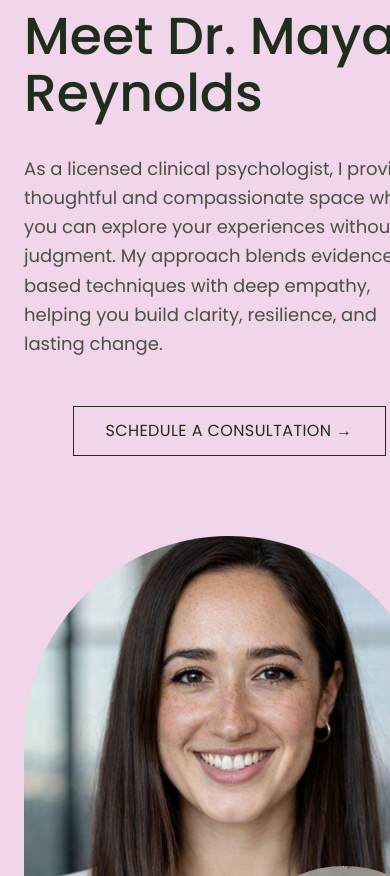
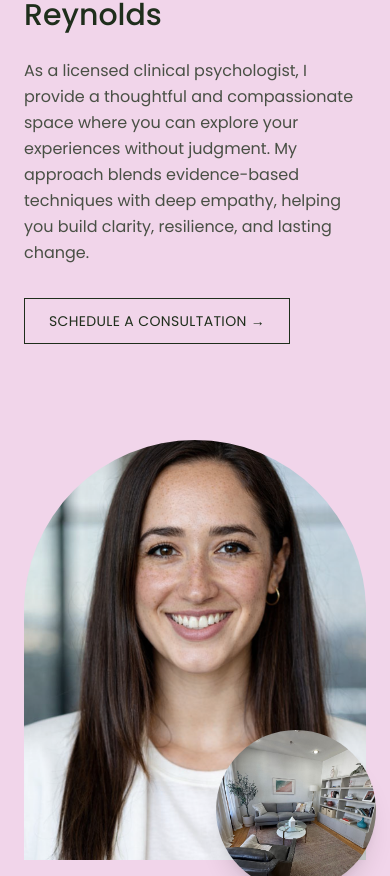
Before and after one commit to Rehankhan256/Redesign-therapy-profile, a Next.js app: page / in a window 390 px wide. Shown: the part 5748-6624 px from the top of the page. Built offline with nearby package versions, Linux system fonts and the light colour scheme.

Commit message:
Refactor Testimonial component layout and styles
Updated layout and styling for the Testimonial component.

```diff
--- a/app/components/Testimonial.tsx
+++ b/app/components/Testimonial.tsx
@@ -2,26 +2,26 @@
 
 export default function Testimonial() {
   return (
-    <section className="bg-[#f1d5ea] py-28 overflow-hidden">
-      <div className="max-w-7xl mx-auto grid md:grid-cols-2 items-center gap-20 px-6">
+    <section className="bg-[#f1d5ea] py-16 md:py-28 overflow-hidden">
+      <div className="max-w-7xl mx-auto grid md:grid-cols-2 items-center gap-12 md:gap-20 px-6">
 
         {/* LEFT CONTENT */}
         <div>
-          <h2 className="text-[52px] font-medium text-[#1F2E1C] leading-[1.1]">
+          <h2 className="text-3xl md:text-5xl lg:text-[52px] font-medium text-[#1F2E1C] leading-tight">
             Meet Dr. Maya Reynolds
           </h2>
 
-          <p className="mt-8 text-lg text-[#1F2E1C]/80 leading-relaxed max-w-xl">
+          <p className="mt-6 md:mt-8 text-base md:text-lg text-[#1F2E1C]/80 leading-relaxed max-w-xl">
             As a licensed clinical psychologist, I provide a thoughtful and
             compassionate space where you can explore your experiences without judgment.
             My approach blends evidence-based techniques with deep empathy, helping you
             build clarity, resilience, and lasting change.
           </p>
 
-          <div className="mt-12 flex justify-center">
+          <div className="mt-8 md:mt-12 flex justify-start md:justify-start">
             <button
               onClick={() => (window.location.href = "/contact")}
-              className="border border-[#1F2E1C] px-8 py-3 text-[#1F2E1C] tracking-wide hover:bg-[#1F2E1C] hover:text-white transition  duration-300"
+              className="border border-[#1F2E1C] px-6 md:px-8 py-3 text-sm md:text-base text-[#1F2E1C] tracking-wide hover:bg-[#1F2E1C] hover:text-white transition duration-300"
             >
               SCHEDULE A CONSULTATION →
             </button>
@@ -29,10 +29,10 @@ export default function Testimonial() {
         </div>
 
         {/* RIGHT IMAGES */}
-        <div className="relative flex justify-center">
+        <div className="relative flex justify-center mt-12 md:mt-0">
 
           {/* Main Arch Image */}
-          <div className="w-[410px] h-[520px] overflow-hidden rounded-t-full rounded-b-[200px]">
+          <div className="w-full max-w-[410px] h-[420px] md:h-[520px] overflow-hidden rounded-t-full rounded-b-[200px]">
             <img
               src="/Dr. Maya Reynolds.png"
               alt="Dr. Maya Reynolds"
@@ -41,7 +41,7 @@ export default function Testimonial() {
           </div>
 
           {/* Small Accent Image */}
-          <div className="absolute bottom-[-50px] right-[-30px] w-[240px] h-[240px] rounded-full overflow-hidden shadow-xl">
+          <div className="absolute bottom-[-30px] right-[-10px] md:bottom-[-50px] md:right-[-30px] w-[160px] h-[160px] md:w-[240px] md:h-[240px] rounded-full overflow-hidden shadow-xl">
             <img
               src="/office2.jpeg"
               alt="Therapy Office"
```
